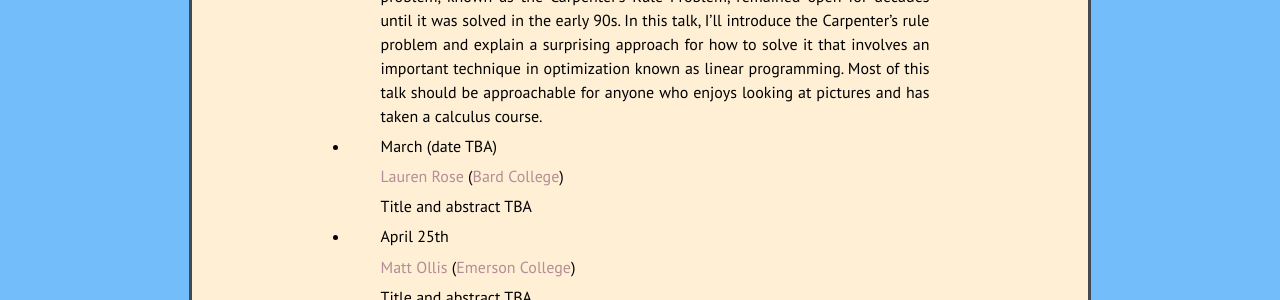
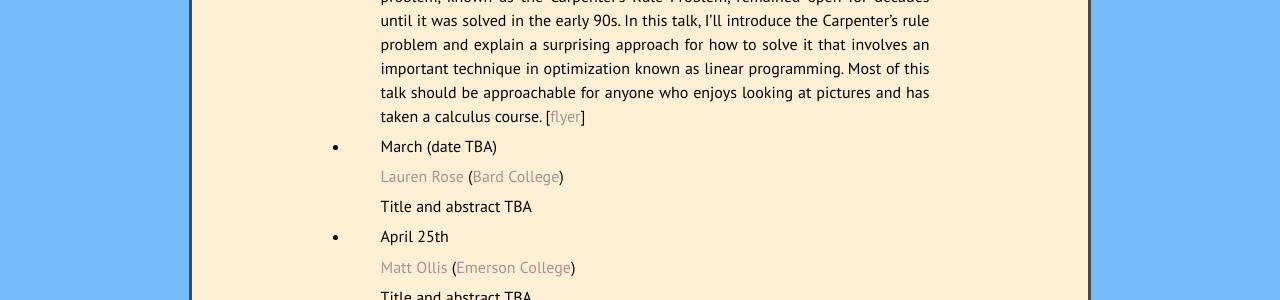
Before and after one commit to kamerynjw/kamerynjw.github.io, a Jekyll site: the page built from seminars/SR-colloquium.md, in a window 1280 px wide. Shown: the part 477-777 px from the top of the page. Built offline with Jekyll 4.4.1, drawn with Linux system fonts in a browser that asks for light colours; nearby versions of some CDN libraries; some of the changed text lies outside the part shown.

Commit message:
added flyer link to website

```diff
--- a/seminars/SR-colloquium.md
+++ b/seminars/SR-colloquium.md
@@ -15,7 +15,7 @@
 
     **The Carpenter's Rule Problem**
 
-    Is it possible to take any given polygon and move it through space to a convex polygon, while never having the polygon intersect itself? If you drop a necklace on a flat table and attempt to do this yourself, you'll probably be able to successfully do this. This is far from a mathematical proof, however, and this problem, known as the Carpenter's Rule Problem, remained open for decades until it was solved in the early 90s. In this talk, I'll introduce the Carpenter's rule problem and explain a surprising approach for how to solve it that involves an important technique in optimization known as linear programming. Most of this talk should be approachable for anyone who enjoys looking at pictures and has taken a calculus course.
+    Is it possible to take any given polygon and move it through space to a convex polygon, while never having the polygon intersect itself? If you drop a necklace on a flat table and attempt to do this yourself, you'll probably be able to successfully do this. This is far from a mathematical proof, however, and this problem, known as the Carpenter's Rule Problem, remained open for decades until it was solved in the early 90s. In this talk, I'll introduce the Carpenter's rule problem and explain a surprising approach for how to solve it that involves an important technique in optimization known as linear programming. Most of this talk should be approachable for anyone who enjoys looking at pictures and has taken a calculus course. [[flyer]({{ page.url }}23-2-jack.pdf)]
 
 * March (date TBA)
 
```
Also changed, not shown: 1 other file.
